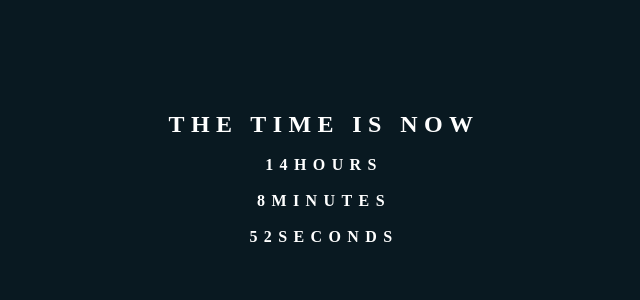
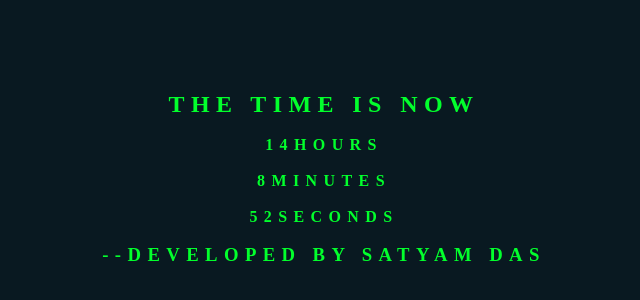
Before and after one commit to Codedas123/Analog-Clock, a plain HTML site: page index.html in a window 1280 px wide. Shown: the part 222-522 px from the top of the page, without its empty margins (316-956 px from the left). Drawn offline with Linux system fonts and the light colour scheme.

Commit message:
Add files via upload

```diff
--- a/index.html
+++ b/index.html
@@ -19,7 +19,8 @@
                 <div><span id="minutes">00</span><span>Minutes</span></div>
                 <br>
                 <div><span id="seconds">00</span><span>Seconds</span></div>
-
+                <br>
+                <h3>--Developed by Satyam Das</h3>
 
             </div>
         </div>
@@ -44,5 +45,5 @@
           </script>
 
 
-    </body>
+                 </body>
     </html>
--- a/styles.css
+++ b/styles.css
@@ -9,10 +9,11 @@ body{
     align-items: center;
     min-height: 100vh;
     background: #091921;
+    color: aqua;
 
 }
 #clock{
-    color:#fff;
+    color:rgb(2, 255, 44);
    position: absolute;
    display: block;
 
@@ -23,3 +24,6 @@ body{
    letter-spacing: 0.4em;
    font-size: 1em;
 }
+.h3{
+    color: red;
+}
```
